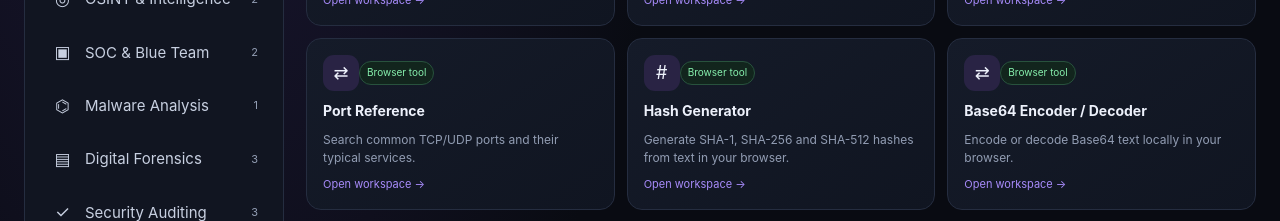
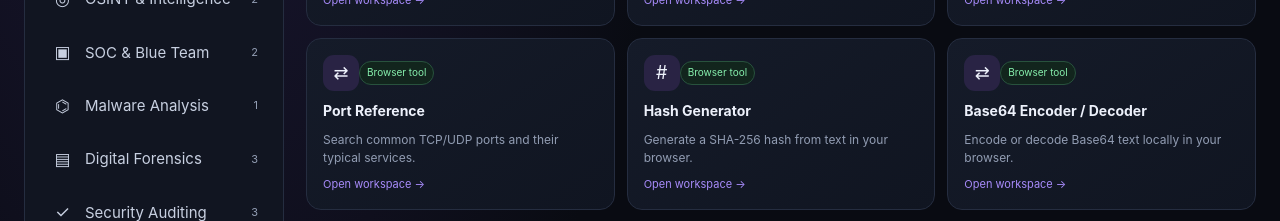
Before and after one commit to swy4x/bugbounty-toolkit, a plain HTML site: page index.html in a window 1280 px wide. Shown: the part 780-1001 px from the top of the page. Drawn offline with Linux system fonts and the light colour scheme.

Commit message:
Fix saved tools filtering and clarify SHA-256 utility

```diff
--- a/index.html
+++ b/index.html
@@ -47,7 +47,7 @@ const T=[
 ["dns-lookup","network","DNS Lookup","Look up DNS records for a domain using a configured DNS-over-HTTPS resolver.","service","⌁"],
 ["subnet","network","Subnet Calculator","Calculate IPv4 network ranges, usable hosts and broadcast addresses.","browser","▦"],
 ["port-ref","network","Port Reference","Search common TCP/UDP ports and their typical services.","browser","⇄"],
-["hash","crypto","Hash Generator","Generate SHA-1, SHA-256 and SHA-512 hashes from text in your browser.","browser","#"],
+["hash","crypto","Hash Generator","Generate a SHA-256 hash from text in your browser.","browser","#"],
 ["base64","crypto","Base64 Encoder / Decoder","Encode or decode Base64 text locally in your browser.","browser","⇄"],
 ["url-codec","crypto","URL Encoder / Decoder","Encode and decode URL components.","browser","↗"],
 ["jwt","api","JWT Decoder","Decode a JWT header and payload locally. This does not verify signatures.","browser","◇"],
@@ -83,7 +83,7 @@ let selected="all",filter="all",current=null,saved=new Set(JSON.parse(localStora
 const $=id=>document.getElementById(id);
 function category(id){return C.find(x=>x.id===id)?.name||"Cybersecurity Utilities"}
 function renderCats(){ $("categories").innerHTML=C.map(c=>'<button class="cat '+(selected===c.id?'active':'')+'" data-cat="'+c.id+'"><span class="ico">'+c.icon+'</span><span>'+c.name+'</span><span class="count">'+T.filter(t=>t[1]===c.id).length+'</span></button>').join("");document.querySelectorAll("[data-cat]").forEach(b=>b.onclick=()=>{selected=b.dataset.cat;render()})}
-function render(){renderCats();let q=$("search").value.trim().toLowerCase();let list=T.filter(t=>(selected==="all"||t[1]===selected)&&(filter==="all"||(filter==="browser"&&t[4]==="browser")||(filter==="service"&&t[4]==="service")||(filter==="planned"&&t[4]==="planned"))&&(!q||t.join(" ").toLowerCase().includes(q))&&(selected!=="saved"||saved.has(t[0])));$("heading").textContent=selected==="all"?"All cybersecurity tools":selected==="saved"?"Saved tools":category(selected);$("subheading").textContent=selected==="all"?"Browse every discipline or search for a specific tool.":selected==="saved"?"Your bookmarked tools.":"Choose a dedicated tool workspace from this discipline."; $("resultCount").textContent=list.length+" tools";$("tools").innerHTML=list.length?list.map(t=>'<button class="tool" data-tool="'+t[0]+'"><div class="tooltop"><span class="toolicon">'+t[5]+'</span><span class="tag '+(t[4]==="planned"?"planned":"")+'">'+(t[4]==="browser"?"Browser tool":t[4]==="service"?"Service required":"In development")+'</span></div><strong>'+t[2]+'</strong><p>'+t[3]+'</p><span class="openhint">Open workspace →</span></button>').join(""):'<div class="empty">No tools match this view yet. Try another category or search.</div>';document.querySelectorAll("[data-tool]").forEach(b=>b.onclick=()=>openTool(b.dataset.tool))}
+function render(){renderCats();let q=$("search").value.trim().toLowerCase();let list=T.filter(t=>(selected==="all"||selected==="saved"||t[1]===selected)&&(filter==="all"||(filter==="browser"&&t[4]==="browser")||(filter==="service"&&t[4]==="service")||(filter==="planned"&&t[4]==="planned"))&&(!q||t.join(" ").toLowerCase().includes(q))&&(selected!=="saved"||saved.has(t[0])));$("heading").textContent=selected==="all"?"All cybersecurity tools":selected==="saved"?"Saved tools":category(selected);$("subheading").textContent=selected==="all"?"Browse every discipline or search for a specific tool.":selected==="saved"?"Your bookmarked tools.":"Choose a dedicated tool workspace from this discipline."; $("resultCount").textContent=list.length+" tools";$("tools").innerHTML=list.length?list.map(t=>'<button class="tool" data-tool="'+t[0]+'"><div class="tooltop"><span class="toolicon">'+t[5]+'</span><span class="tag '+(t[4]==="planned"?"planned":"")+'">'+(t[4]==="browser"?"Browser tool":t[4]==="service"?"Service required":"In development")+'</span></div><strong>'+t[2]+'</strong><p>'+t[3]+'</p><span class="openhint">Open workspace →</span></button>').join(""):'<div class="empty">No tools match this view yet. Try another category or search.</div>';document.querySelectorAll("[data-tool]").forEach(b=>b.onclick=()=>openTool(b.dataset.tool))}
 function openTool(id){current=T.find(t=>t[0]===id);if(!current)return;$("explorer").classList.add("hide");$("workspace").classList.add("show");$("toolCategory").textContent=category(current[1]);$("toolTitle").textContent=current[2];$("toolDesc").textContent=current[3];$("output").textContent="No results yet.";$("resultHint").textContent="Run the tool to see output here.";$("resultStatus").textContent="Ready";$("toolNote").textContent=current[4]==="service"?"This tool needs a backend or provider integration before live lookups can run. The workspace is reserved for that real integration; no simulated results are shown.":current[4]==="planned"?"This module is planned. It is not presented as a working scanner yet.":"Runs locally in your browser. Your input is processed on this page unless stated otherwise.";buildForm(current[0]);location.hash="tool/"+id}
 function field(label,id,placeholder,area=false){return '<label class="muted">'+label+'</label>'+(area?'<textarea class="field fieldarea" id="'+id+'" placeholder="'+placeholder+'"></textarea>':'<input class="field" id="'+id+'" placeholder="'+placeholder+'">')}
 function buildForm(id){let html="";if(["hash","base64","url-codec","regex","email-header","ioc","log-analyzer","phishing"].includes(id))html=field("Input text","inputText","Paste text here…",true);else if(id==="jwt")html=field("JWT token","inputText","Paste JWT token…",true);else if(id==="password")html='<label class="muted">Password length</label><input class="field" id="passLen" type="number" min="8" max="128" value="20"><label><input type="checkbox" id="passSymbols" checked> Include symbols</label>';else if(id==="subnet")html=field("IPv4 address / CIDR","inputText","192.168.1.10/24");else if(id==="whoami")html='<p class="muted">This page can show browser-provided information. Public IP lookup requires a privacy-reviewed external service.</p><button class="btn" id="localWho">Show my browser details</button>';else if(id==="ua")html='<p class="muted">Inspect details exposed by your browser.</p><button class="btn" id="localWho">Inspect browser</button>';else if(id==="regex")html+=field("Regular expression flags","regexFlags","gi");else if(id==="bug-report")html=field("Finding details","inputText","Title, affected URL, impact, evidence and remediation…",true);else html='<p class="muted">This workspace is ready for its real implementation. It will not return fabricated scan results.</p>'; $("toolForm").innerHTML=html}
```
